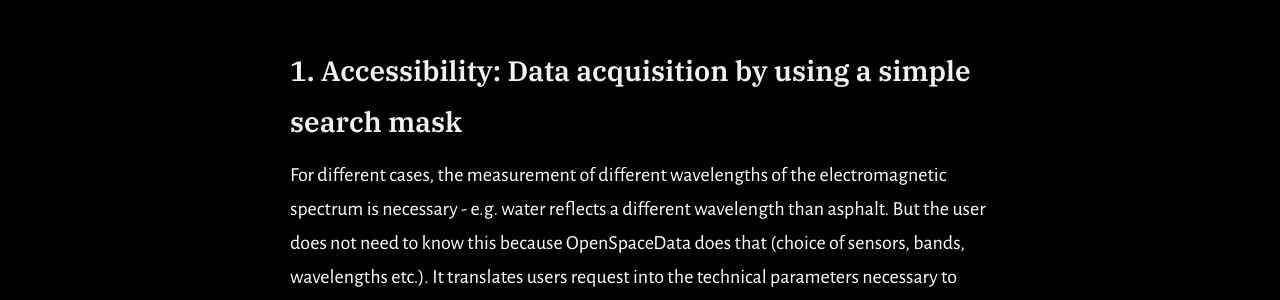
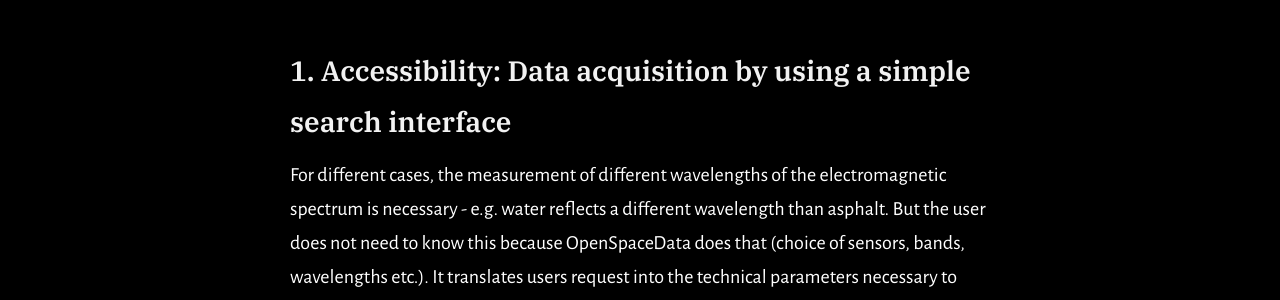
Before and after one commit to OpenSpaceData/openspacedata.org, a Jekyll site: the page built from our-approach.md, in a window 1280 px wide. Shown: the part 647-947 px from the top of the page. Built offline with Jekyll 4.4.1, drawn with Linux system fonts in a browser that asks for light colours.

Commit message:
change 'search mask' to 'search interface'

```diff
--- a/our-approach.md
+++ b/our-approach.md
@@ -10,7 +10,7 @@ But what interests the user: Health of a forest, surface temperature of Berlin,
 
 OpenSpaceData is trying to solve this challenge in two steps:
 
-## 1. Accessibility: Data acquisition by using a simple search mask
+## 1. Accessibility: Data acquisition by using a simple search interface
 
 For different cases, the measurement of different wavelengths of the electromagnetic spectrum is necessary - e.g. water reflects a different wavelength than asphalt. But the user does not need to know this because OpenSpaceData does that (choice of sensors, bands, wavelengths etc.). It translates users request into the technical parameters necessary to retrieve the desired satellite data. The user receives the appropriate satellite image. However, this is not provided by OpenSpaceData but is stored directly on an ESA server. The image can be easily downloaded via a link and then processed.
 
```
